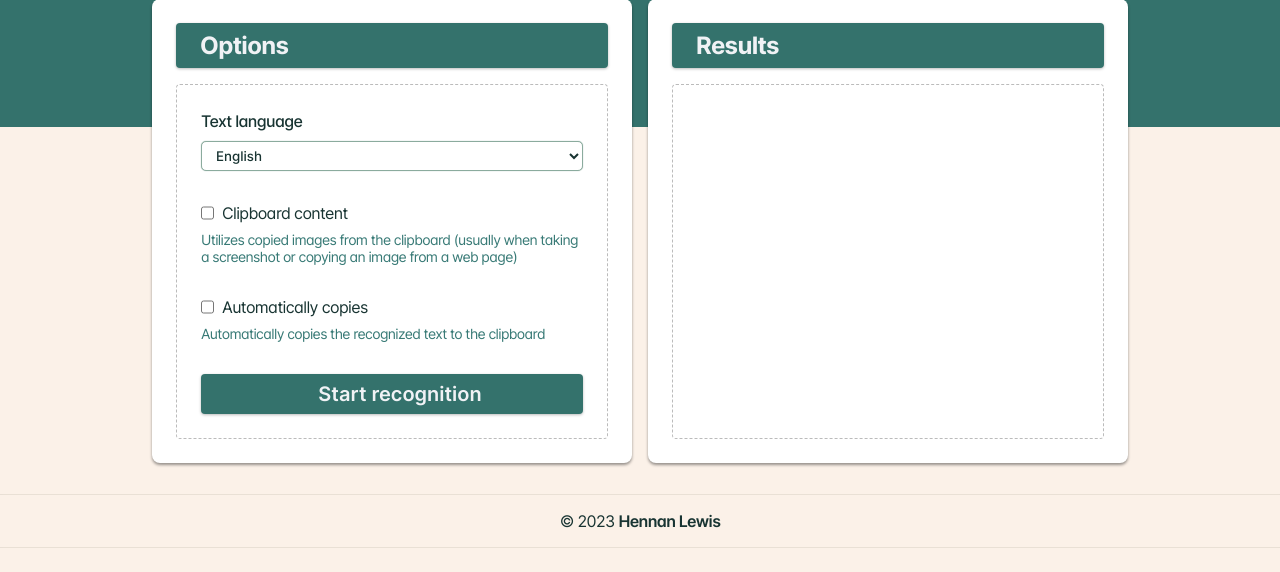
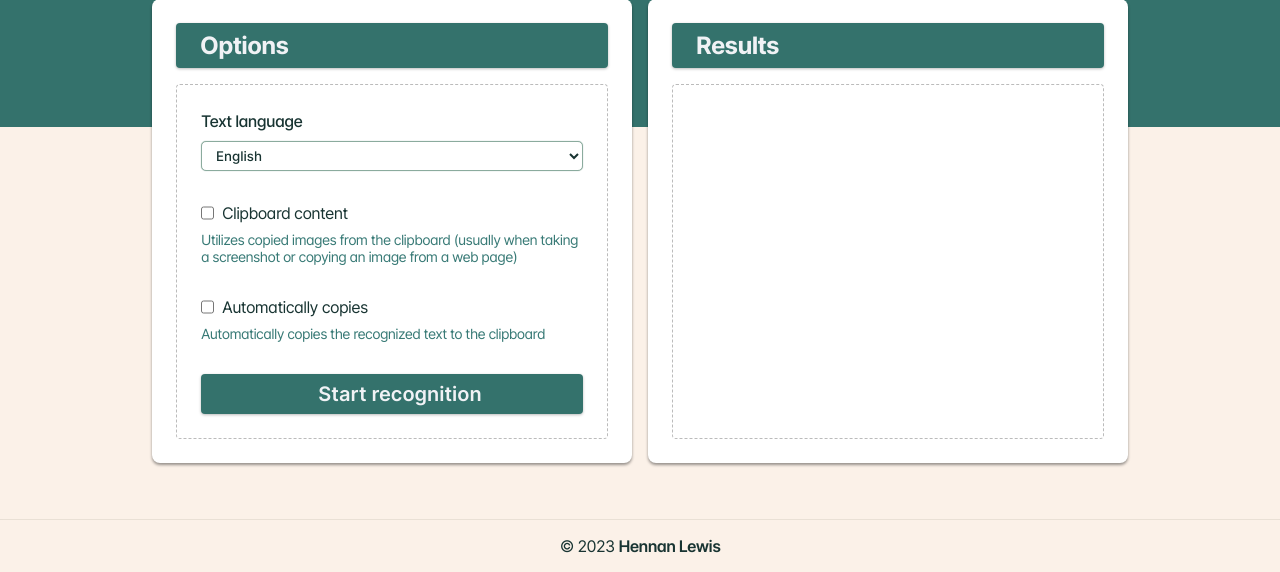
Before and after one commit to hennanlewis/txt-recognizer-py, a Flask app: page / in a window 1280 px wide. Shown: the part 228-800 px from the top of the page. Run offline with Flask 3, Linux system fonts and the light colour scheme.

Commit message:
GUI footer margin top correction

```diff
--- a/txt-recognize-py/assets/styles/style.css
+++ b/txt-recognize-py/assets/styles/style.css
@@ -201,6 +201,7 @@ div.actions:hover {
 .footer {
 	display: flex;
 	justify-content: center;
+	margin-top: auto;
 	margin-bottom: 0;
 	padding: 1rem;
 	color: var(--text-support);
```
